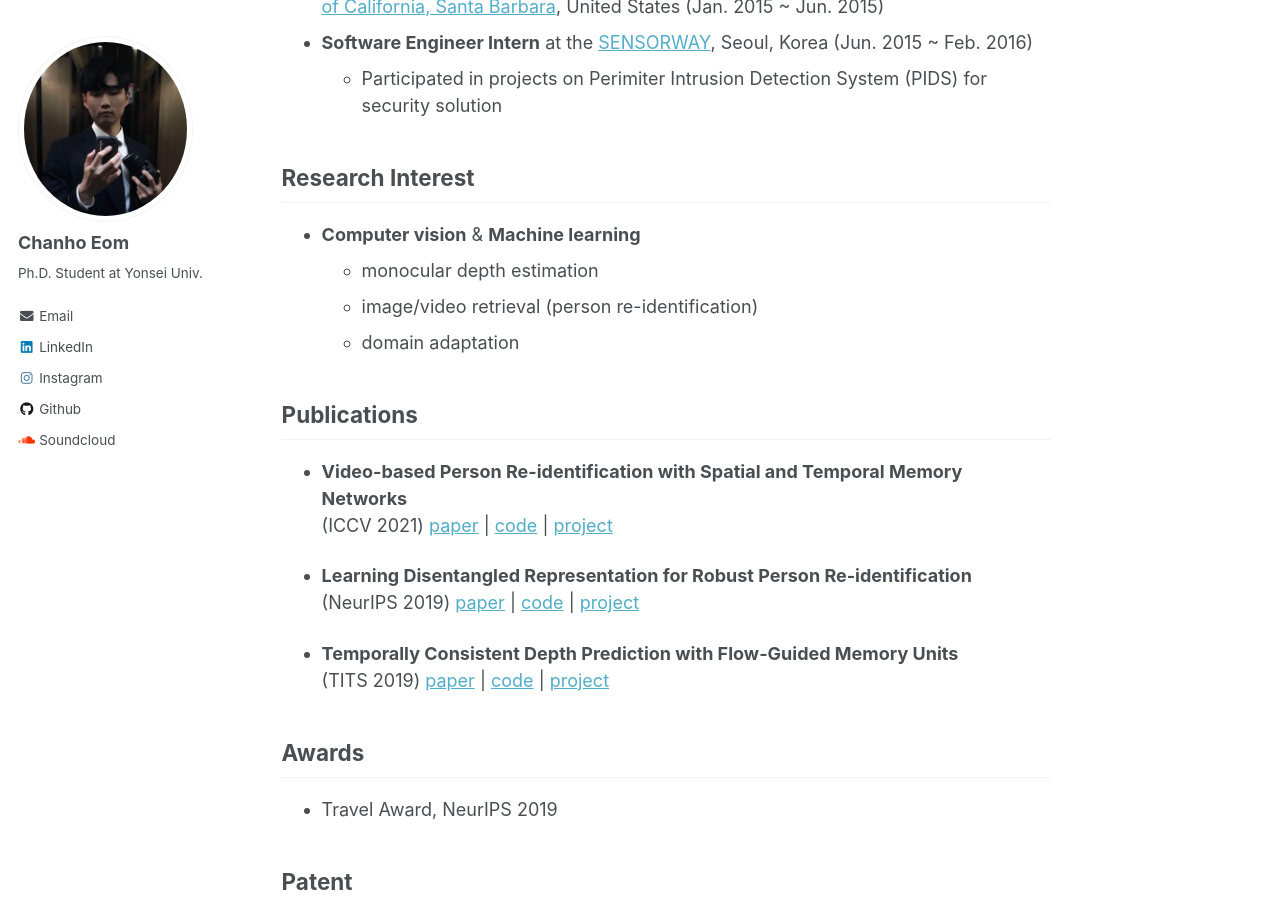
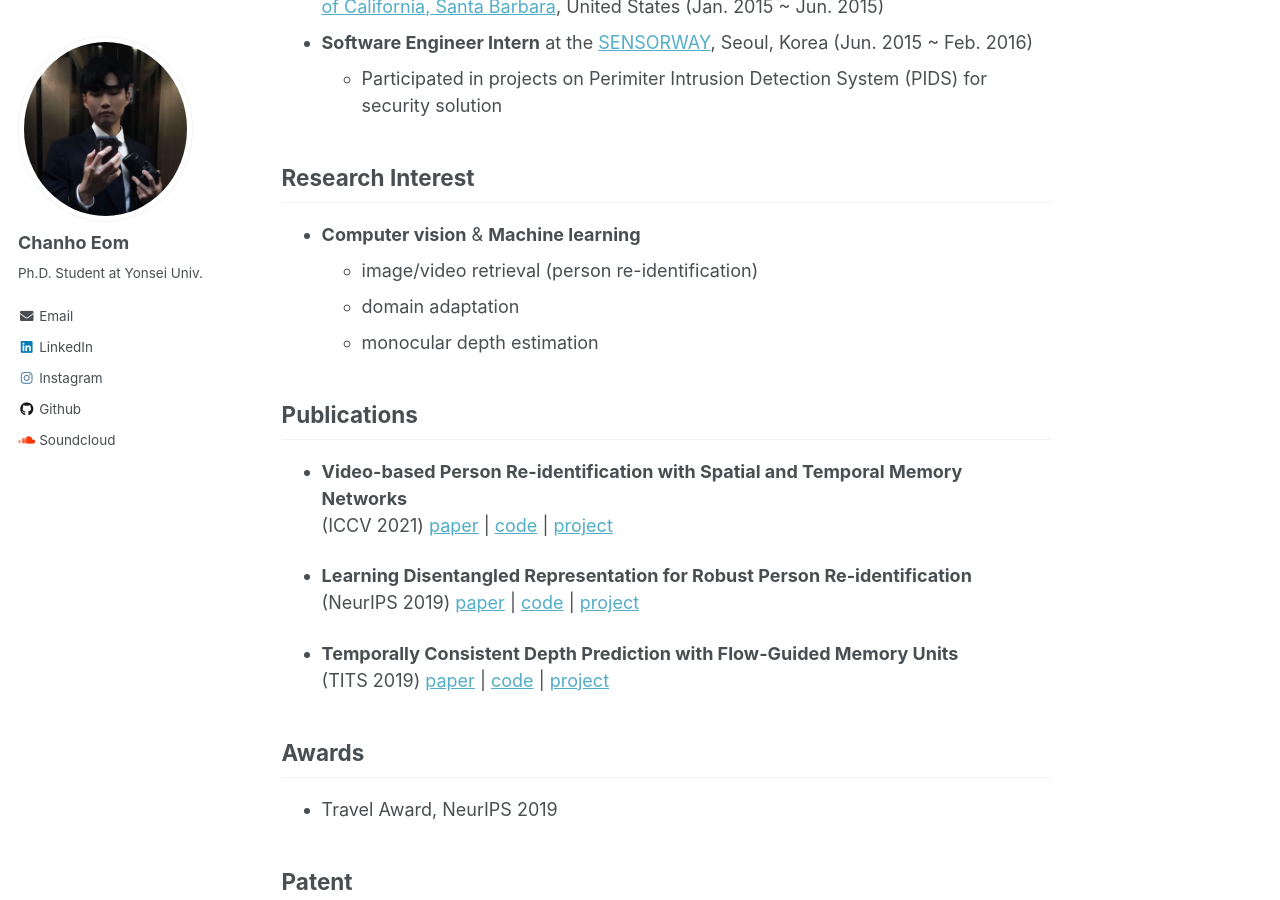
Before and after one commit to chanhoeom/chanhoEom.github.io, a Jekyll site: the page built from _pages/about.md, in a window 1280 px wide and 900 px high, scrolled down 542 px. Built offline with Jekyll 4.4.1, drawn with Linux system fonts in a browser that asks for light colours.

```diff
--- a/_pages/about.md
+++ b/_pages/about.md
@@ -23,9 +23,9 @@ Hi! I'm Chanho Eom, a student at the [School of Electrical & Electronic Engineer
 
 ## Research Interest
 * **Computer vision** & **Machine learning**
-  - monocular depth estimation
   - image/video retrieval (person re-identification)
   - domain adaptation
+  - monocular depth estimation
 
 ## Publications
 
```
